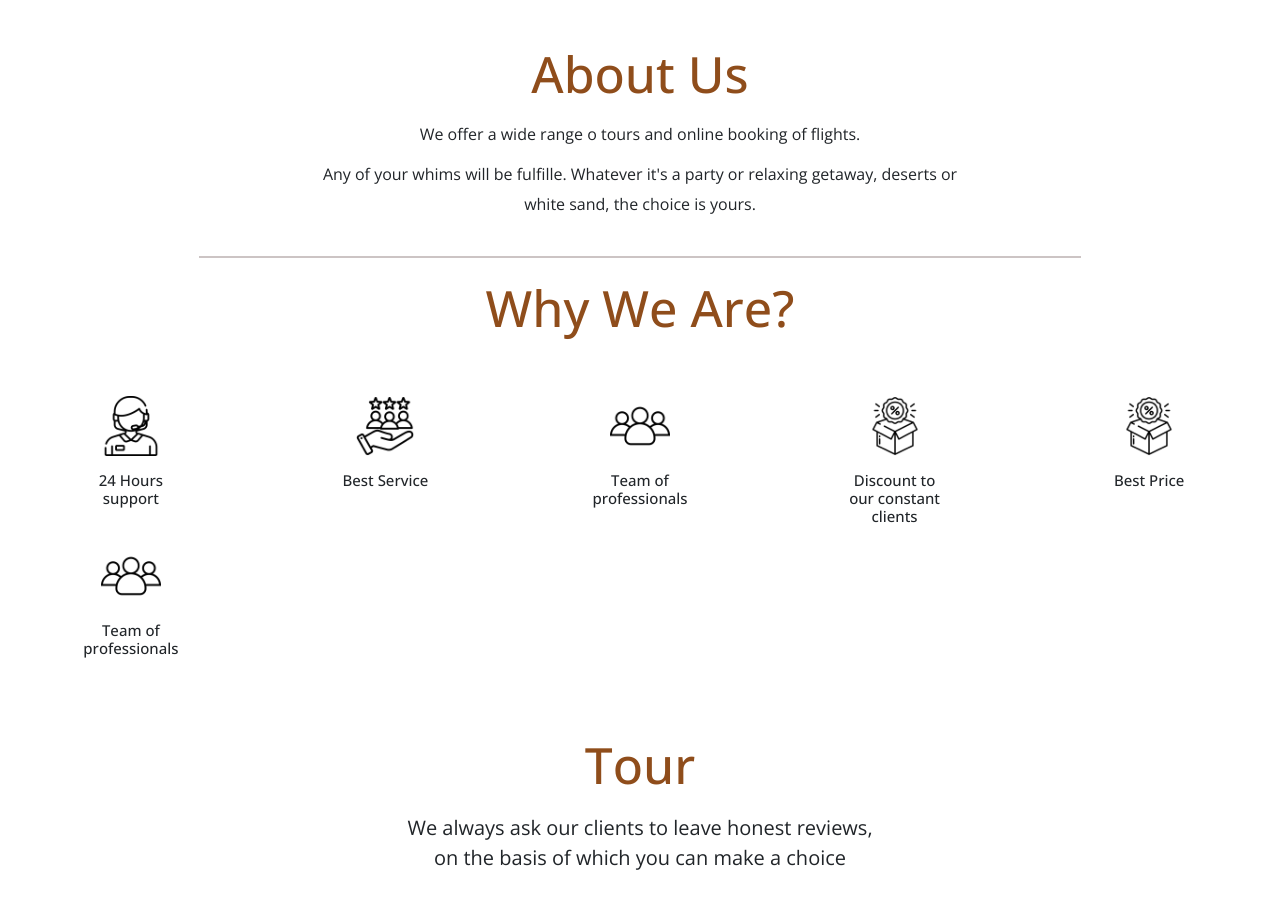
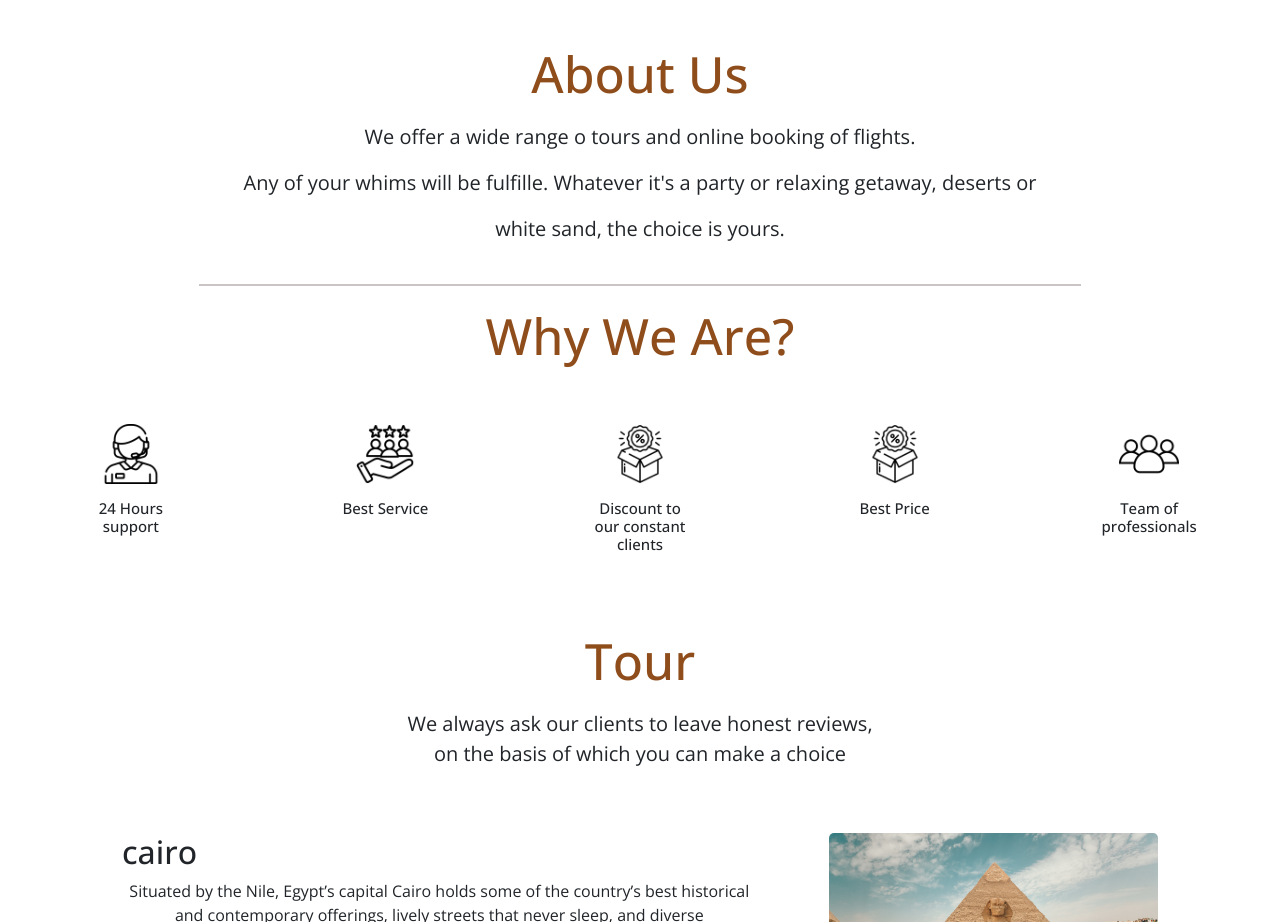
Before and after one commit to Mohamed-125/booking, a React (Vite) app: page / in a window 1280 px wide. Shown: the part 860-1782 px from the top of the page. Built offline with nearby package versions, Linux system fonts and the light colour scheme; no server answers.

Commit message:
update about
update about

```diff
--- a/src/components/About.jsx
+++ b/src/components/About.jsx
@@ -11,12 +11,12 @@ const About = () => {
       <h3 className="special-heading text-center">About Us</h3>
       <div className="content">
         <div className="text">
-          <p>We offer a wide range o tours and online booking of flights.</p>
-          <p>
+          <p className="fs-5 fw-semibold">We offer a wide range o tours and online booking of flights.</p>
+          <p className="fs-5 fw-semibold">
             Any of your whims will be fulfille. Whatever it's a party or
             relaxing getaway, deserts or
           </p>
-          <p className="mt">white sand, the choice is yours.</p>
+          <p className="fs-5 fw-semibold">white sand, the choice is yours.</p>
         </div>
         <hr />
         <div className="text">
@@ -41,10 +41,6 @@ const About = () => {
                 <h4>Best Service</h4>
               </div>
               <div className="col text-center icon">
-                <img src={group} className="cardImg" alt="group" />
-                <h4>Team of professionals</h4>
-              </div>
-              <div className="col text-center icon">
                 <img src={discount} className="cardImg" alt="discount" />
                 <h4>Discount to our constant clients</h4>
               </div>
```
